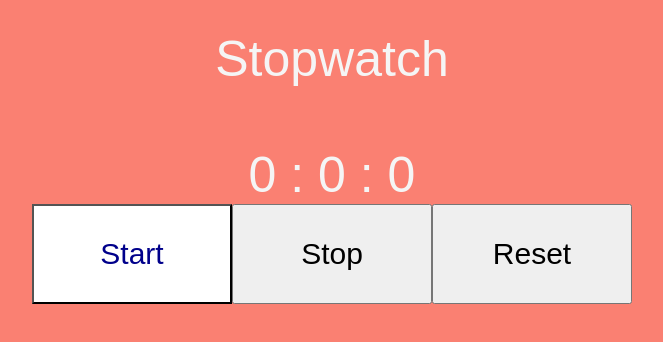
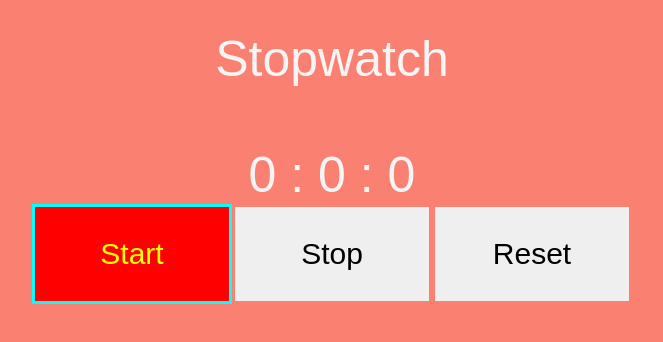
Before and after one commit to rosariov21/StopWatch, a React (Create React App) app: page / in a window 1280 px wide. In both pictures the pointer is over the button "Start". Shown: the top 342 px of the page, without its empty margins (308-971 px from the left). Built offline with nearby package versions, Linux system fonts and the light colour scheme.

Commit message:
finally done

```diff
--- a/src/App.css
+++ b/src/App.css
@@ -18,13 +18,17 @@ height: 100%;
 }
 
 button:hover{
-  color: darkblue;
+  color: yellow;
   margin: auto;
-  padding: 18px 10px;
-  background-color:white;
+  padding: 20px 10px;
+  background-color:red;
   width: 200px;
   font-size: large;
   cursor: pointer;
+  border: solid aqua;
+}
+button{
+  border: solid salmon;
 }
 #start{
   width: 200px;
```
